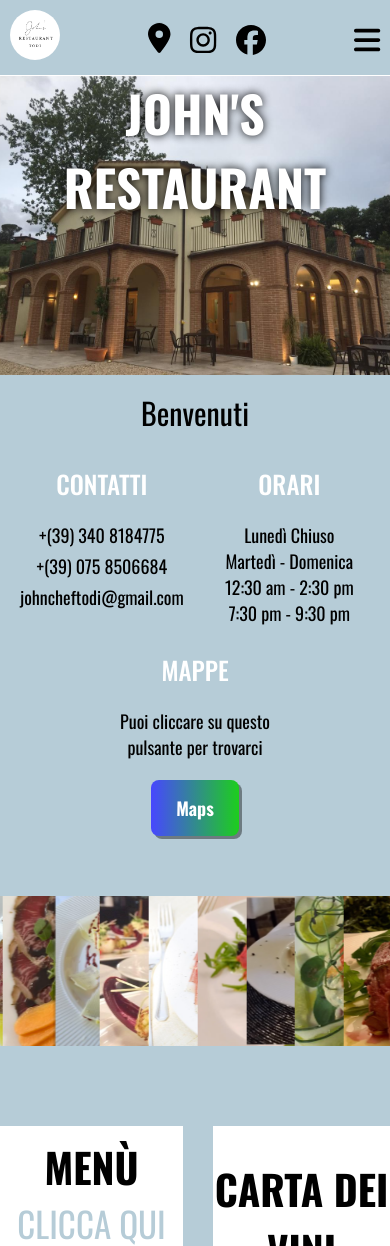
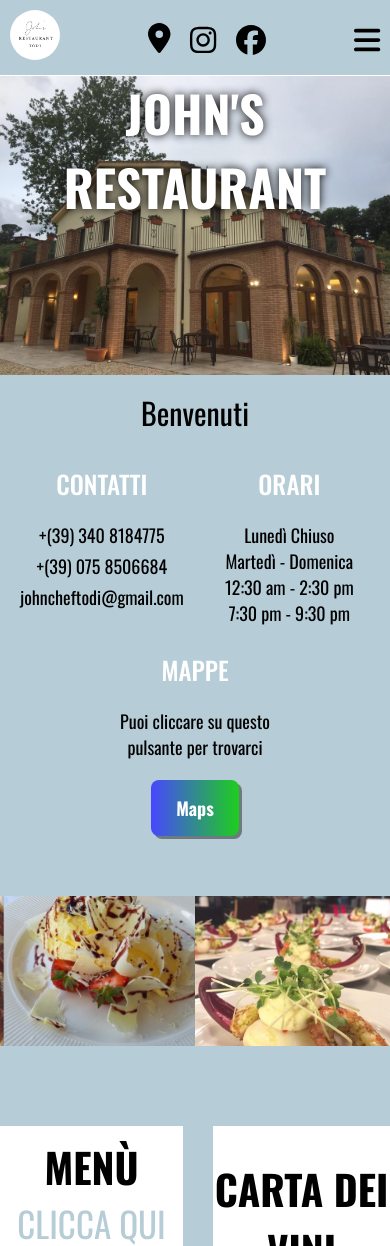
Before and after one commit to CalinCretu/JohnsRestaurant, a Vue app: page / in a window 390 px wide. Shown: the top 1246 px of the page. Built offline with nearby package versions, Linux system fonts and the light colour scheme; a web font is replaced by a local one.

Commit message:
ADD - carousel responsive

```diff
--- a/src/components/Hero.vue
+++ b/src/components/Hero.vue
@@ -15,6 +15,7 @@ export default {
   },
   data() {
     return {
+      slidesPerView: 8, // valore iniziale
       store: store,
       modules: [Autoplay, Pagination, Navigation, EffectCreative],
       photos: [
@@ -36,14 +37,34 @@ export default {
         '/imgs/photos/InsalataDiMare.png'
       ]
     }
+  },
+  mounted() {
+    // Listen to window resize event to update slides per view
+    window.addEventListener('resize', this.updateSlidesPerView);
+    // Initial update
+    this.updateSlidesPerView();
+  },
+  beforeDestroy() {
+    // Remove event listener when component is destroyed
+    window.removeEventListener('resize', this.updateSlidesPerView);
+  },
+  methods: {
+    updateSlidesPerView() {
+      // Adjust slides per view based on screen width
+      if (window.innerWidth <= 768) {
+        this.slidesPerView = 2;
+      } else {
+        this.slidesPerView = 8;
+      }
+    }
   }
 }
 </script>
 
 <template>
   <div class="container-lg">
-    <Swiper :slides-per-view="8" :grabCursor="true" :loop="true"
-      :autoplay="{ delay: 6000, disableOnInteraction: false, }" :modules="modules">
+    <Swiper :slides-per-view="slidesPerView" :grabCursor="true" :loop="true"
+      :autoplay="{ delay: 2000, disableOnInteraction: false, }" :modules="modules">
       <SwiperSlide v-for=" photo  in  photos " :key="photo">
         <div class="slide-wrapper">
           <img class="hero-image" :src="photo" alt="Immagine Piatto">
```
